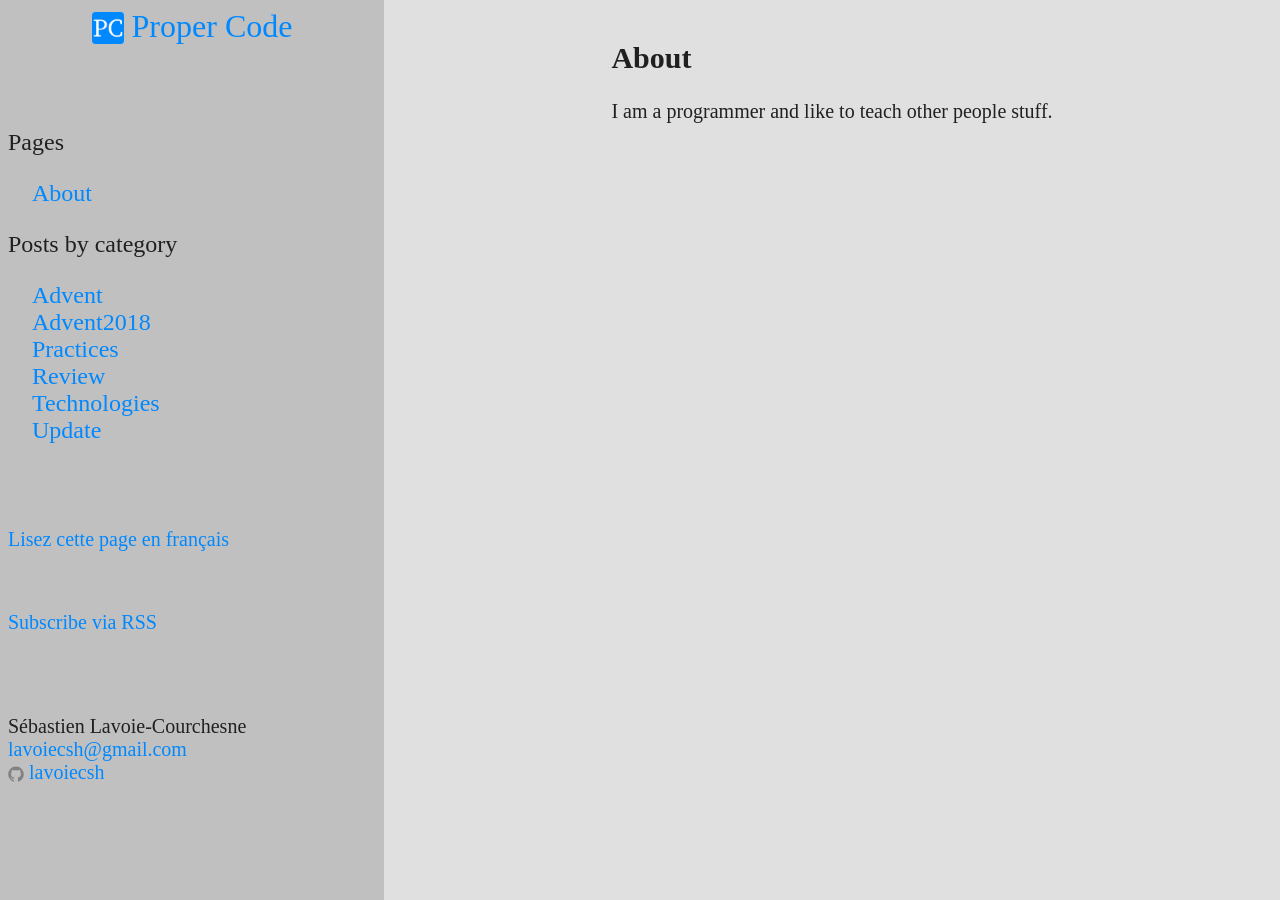
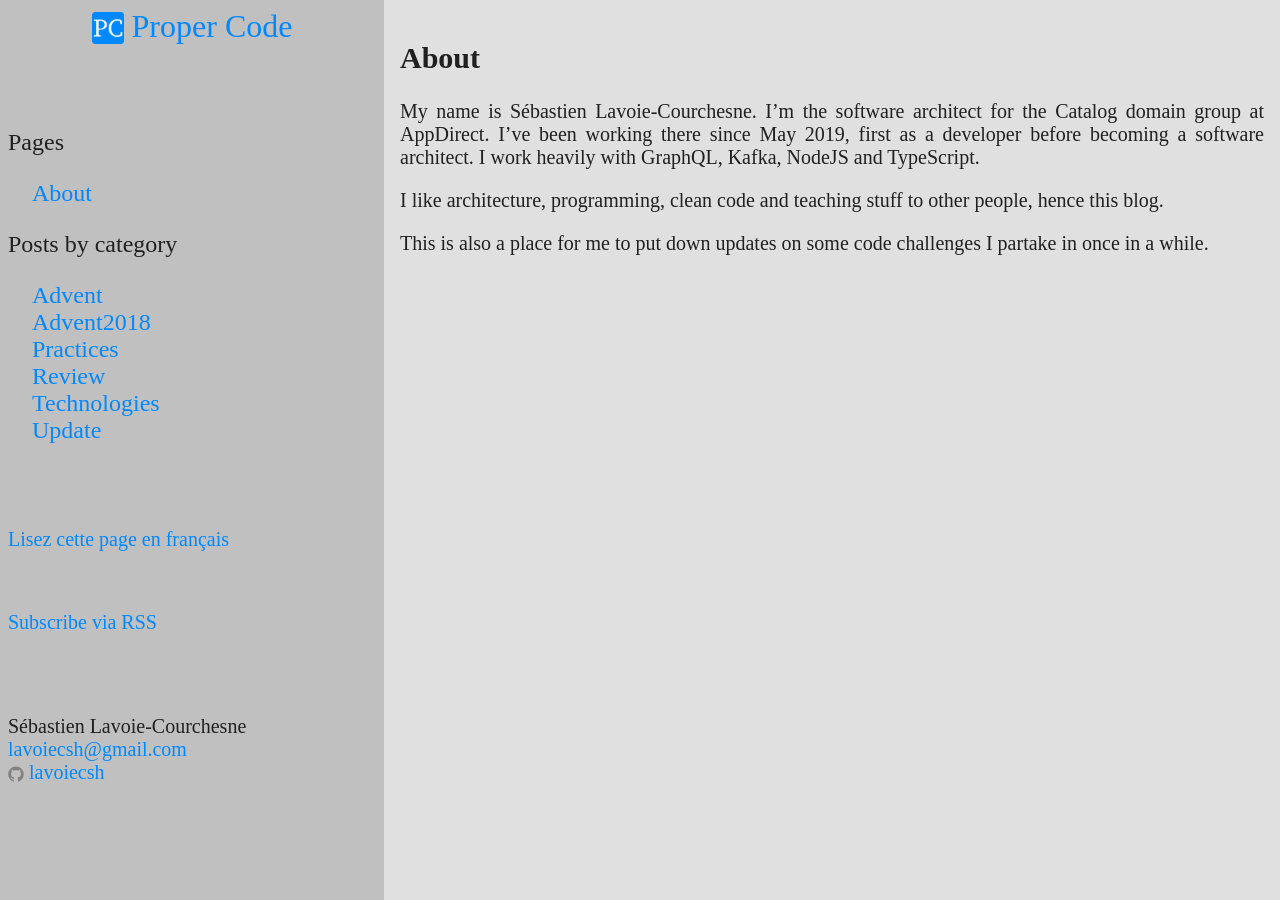
Before and after one commit to lavoiecsh/lavoiecsh.github.io, a Jekyll site: the page built from about.en.md, in a window 1280 px wide. Built offline with Jekyll 4.4.1, drawn with Linux system fonts in a browser that asks for light colours.

Commit message:
Improved about page

```diff
--- a/about.en.md
+++ b/about.en.md
@@ -4,4 +4,8 @@ title: About
 lang: en
 ref: about
 ---
-I am a programmer and like to teach other people stuff.
+My name is Sébastien Lavoie-Courchesne. I'm the software architect for the Catalog domain group at AppDirect. I've been working there since May 2019, first as a developer before becoming a software architect. I work heavily with GraphQL, Kafka, NodeJS and TypeScript.
+
+I like architecture, programming, clean code and teaching stuff to other people, hence this blog.
+
+This is also a place for me to put down updates on some code challenges I partake in once in a while.
```
Also changed, not shown: about.fr.md (+5 -1 lines).
